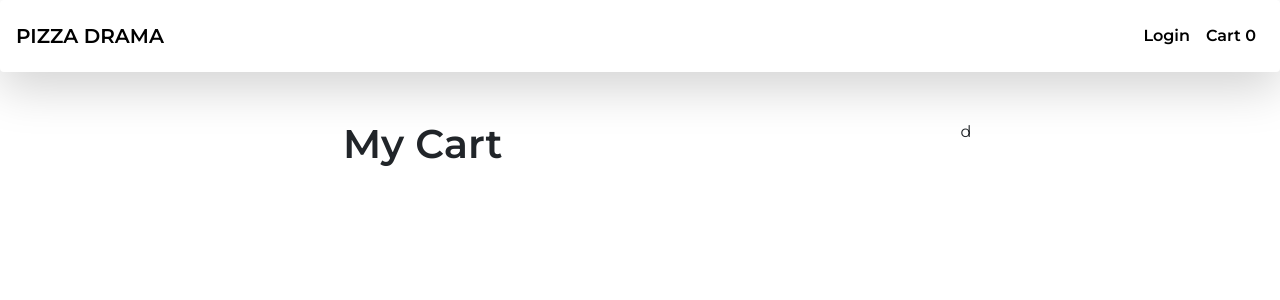
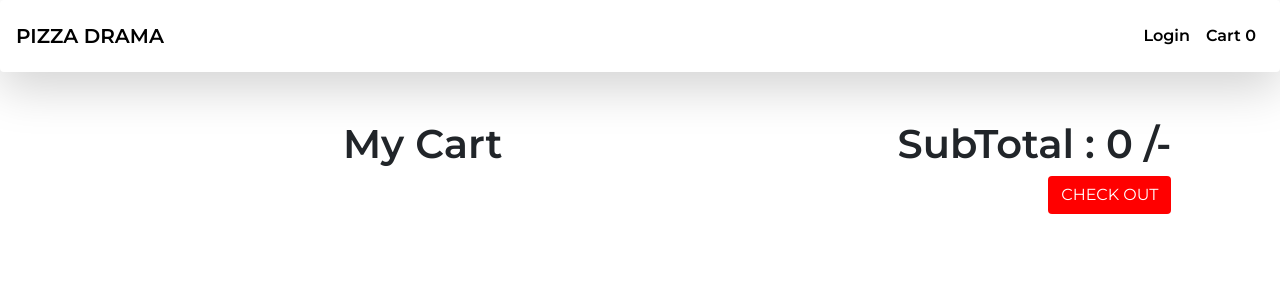
Before and after one commit to SowmyaNagayya/mern-pizza, a React (Create React App) app in the folder client/: page /cart in a window 1280 px wide. Shown: the top 300 px of the page. Built offline with nearby package versions, Linux system fonts and the light colour scheme.

Commit message:
worked on subtotal

```diff
--- a/client/src/screens/Cartscreen.js
+++ b/client/src/screens/Cartscreen.js
@@ -6,6 +6,8 @@
 function Cartscreen() {
     const cartstate = useSelector(state=>state.cartReducer)
     const cartItems = cartstate.cartItems
+    // reduce function takes 2 parameters 1st parameter is the intial value of subtotal and 2ndparameter is item goes through loop and initial value of subtotal is "0"
+    var subTotal = cartItems.reduce((x, item)=> x+item.price, 0)
     const dispatch = useDispatch()
   return (
     <div>
@@ -37,8 +39,9 @@
 
             </div>
 
-            <div className="col-md-4">
-                d
+            <div className="col-md-4" style={{textAlign: 'right'}}>
+                <h2 style={{fontSize:'40px', fontWeight:'bold'}}>SubTotal : {subTotal} /-</h2>
+                <button className="btn">CHECK OUT</button>
             </div>
         </div>
     </div>
```
